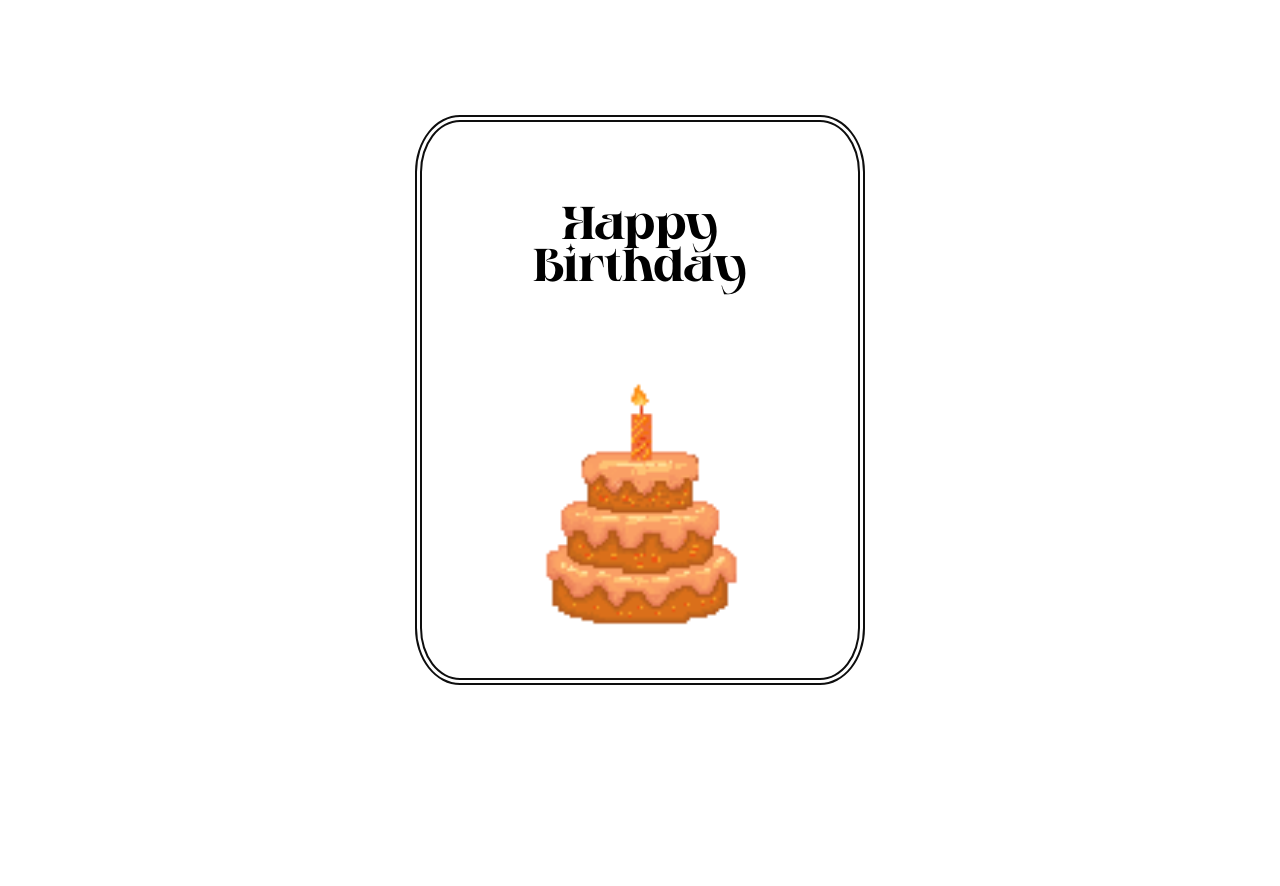
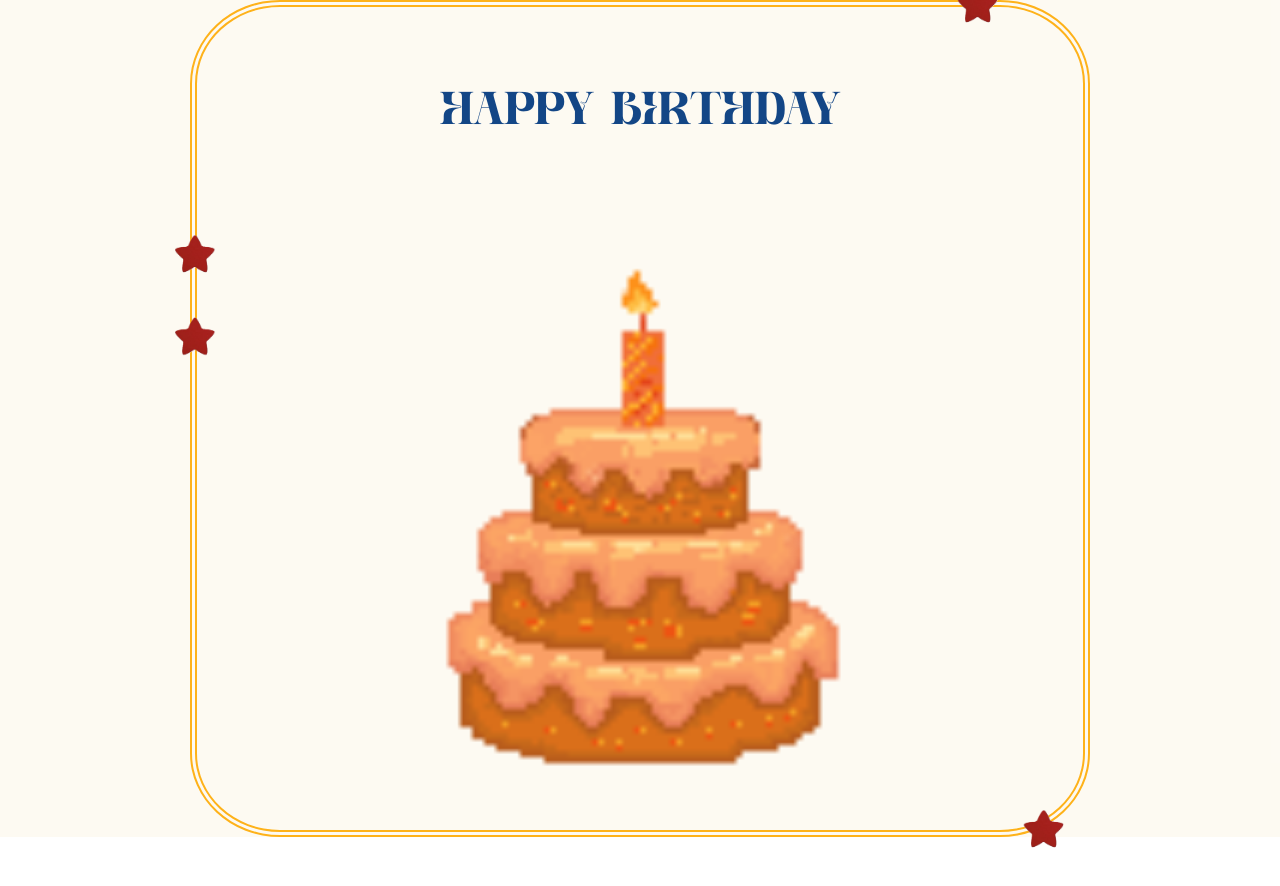
Before and after one commit to shahdmu34/bday, a React (Create React App) app: page / in a window 1280 px wide. Shown: the top 886 px of the page. Before the commit the page ends 800 px from the top, so only its background shows below. Built offline with nearby package versions, Linux system fonts and the light colour scheme.

Commit message:
STYLE COMMIT

```diff
--- a/src/App.css
+++ b/src/App.css
@@ -18,7 +18,10 @@
 
 .App {
   text-align: center;
+  background-color: #fdfaf3ef;
+
 }
+
 
 @media (prefers-reduced-motion: no-preference) {
   .App-logo {
@@ -27,7 +30,7 @@
 }
 
 .App-header {
-  background-color: #fff;
+  background-color: #fdfaf3ef;
   min-height: 100vh;
   display: flex;
   flex-direction: column;
@@ -38,14 +41,15 @@
 }
 
 .main-contianer{
+  position: relative;
   box-sizing: border-box;
   width: min(95%, 900px);
   height: min(70%, 800px);       /* never wider than 900px, but uses most of viewport on small screens */
   margin: 0 auto;
   padding: clamp(30px, 3vw, 36px); /* responsive padding: 12px small -> scales with viewport -> max 36px */
-  background-color: white;
-  color: rgb(0, 0, 0);
-  border: 7px double #0e0e0e;
+  background-color: #fdfaf3ef;
+  color: #134686;
+  border: 7px double #feb21a;
   border-radius: 10%;
   transition: padding 200ms ease;
   font-family: 'Ruigslay', system-ui, -apple-system, "Segoe UI", Roboto, "Helvetica Neue", Arial, sans-serif;
@@ -59,3 +63,52 @@
   margin-top: 10px;
   transition: transform 300ms ease, opacity 300ms ease;
 }
+
+/* star on border */
+.border-star {
+  position: absolute;
+  top: 0; /* align to top edge */
+  right: clamp(12px, 4vw, 36px); /* keep near right edge responsively */
+  transform: translateY(-52%); /* center the star on the border line */
+  width: clamp(140px, 8vw, 120px);
+  height: auto;
+  z-index: 999; /* above border */
+  pointer-events: none;
+}
+
+
+/* star on border */
+.border-star2 {
+  position: absolute;
+  left: 0; /* align to left edge */
+  top: 30%; /* center vertically */
+  transform: translateX(-52%) translateY(-50%); /* center the star on the left border line */
+  width: clamp(140px, 8vw, 120px);
+  height: auto;
+  z-index: 999; /* above border */
+  pointer-events: none;
+}
+
+/* star on border */
+.border-star3 {
+  position: absolute;
+  left: 0; /* align to left edge */
+  top: 40%; /* center vertically */
+  transform: translateX(-52%) translateY(-50%); /* center the star on the left border line */
+  width: clamp(140px, 8vw, 120px);
+  height: auto;
+  z-index: 999; /* above border */
+  pointer-events: none;
+}
+
+/* star on border */
+.border-star4 {
+  position: absolute;
+  bottom: 0; /* align to bottom edge */
+  right: -30px; /* position at the corner */
+  transform: translateY(49%); /* center the star on the border line */
+  width: clamp(140px, 8vw, 120px);
+  height: auto;
+  z-index: 999; /* above border */
+  pointer-events: none;
+}
--- a/src/App.js
+++ b/src/App.js
@@ -8,7 +8,7 @@ import cake80 from './assets/80.png';
 import cake60 from './assets/60.png';
 import cake40 from './assets/40.png';
 import cake20 from './assets/20.png';
-
+import star from './assets/star-nobg.png';
 
 function App() {
   // images to rotate through (add/remove as needed)
@@ -27,15 +27,19 @@ function App() {
   return (
     <div className="App">
       <header className="App-header">
-        <div className="outer-contianer">
         <div className="main-contianer">
-            <p>Happy Birthday</p>
+          <img src={star} alt="star" className="border-star" />
+          <img src={star} alt="star" className="border-star2" />
+          <img src={star} alt="star" className="border-star3" />
+          <img src={star} alt="star" className="border-star4" />
+
+
+          <p>HAPPY BIRTHDAY</p>
           <img
             src={images[index]}
             alt={`cake-${index + 1}`}
             className="cake-image"
           />
-          </div>
         </div>
       </header>
     </div>
```
Also changed, not shown: src/assets/star-nobg.png (added). Lines whose indentation alone changed are shown as unchanged.
